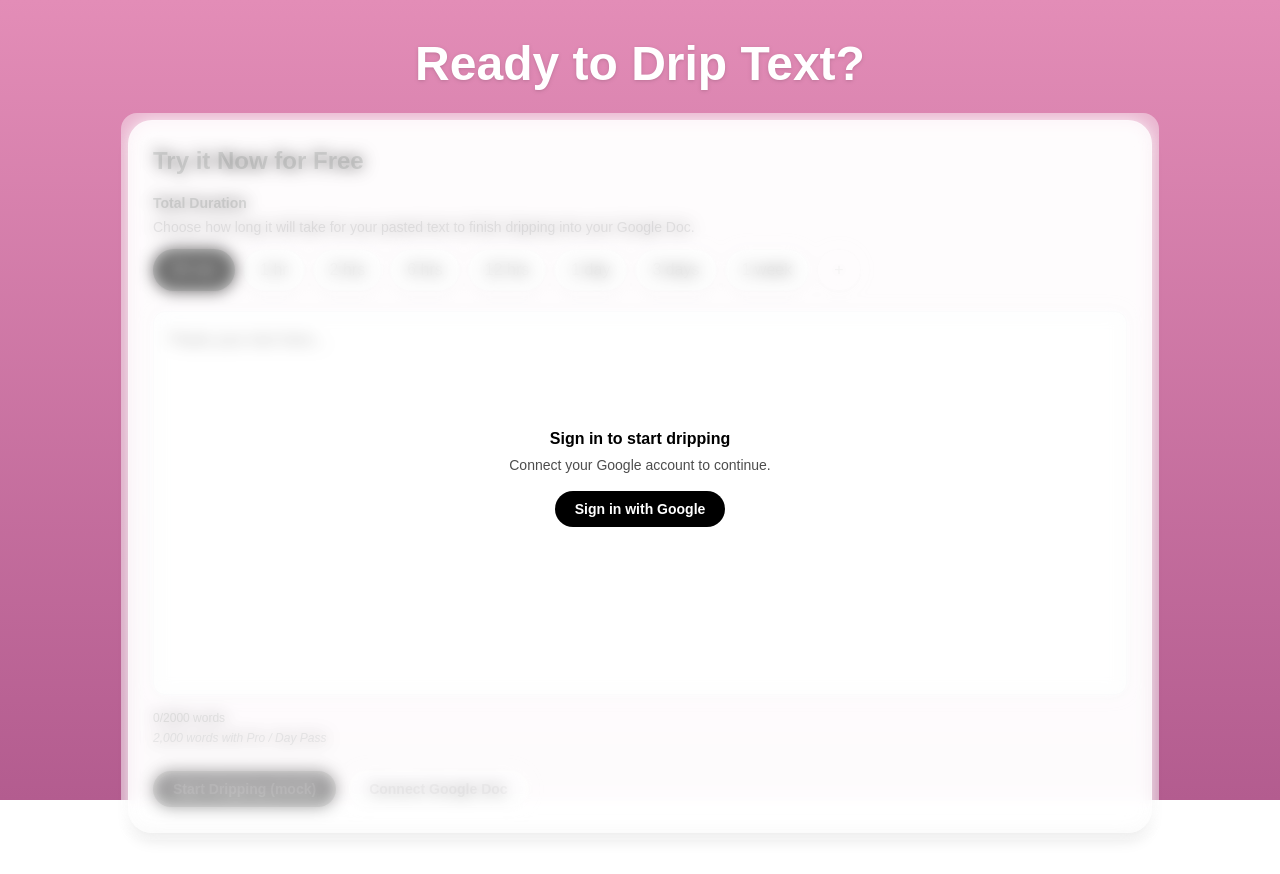
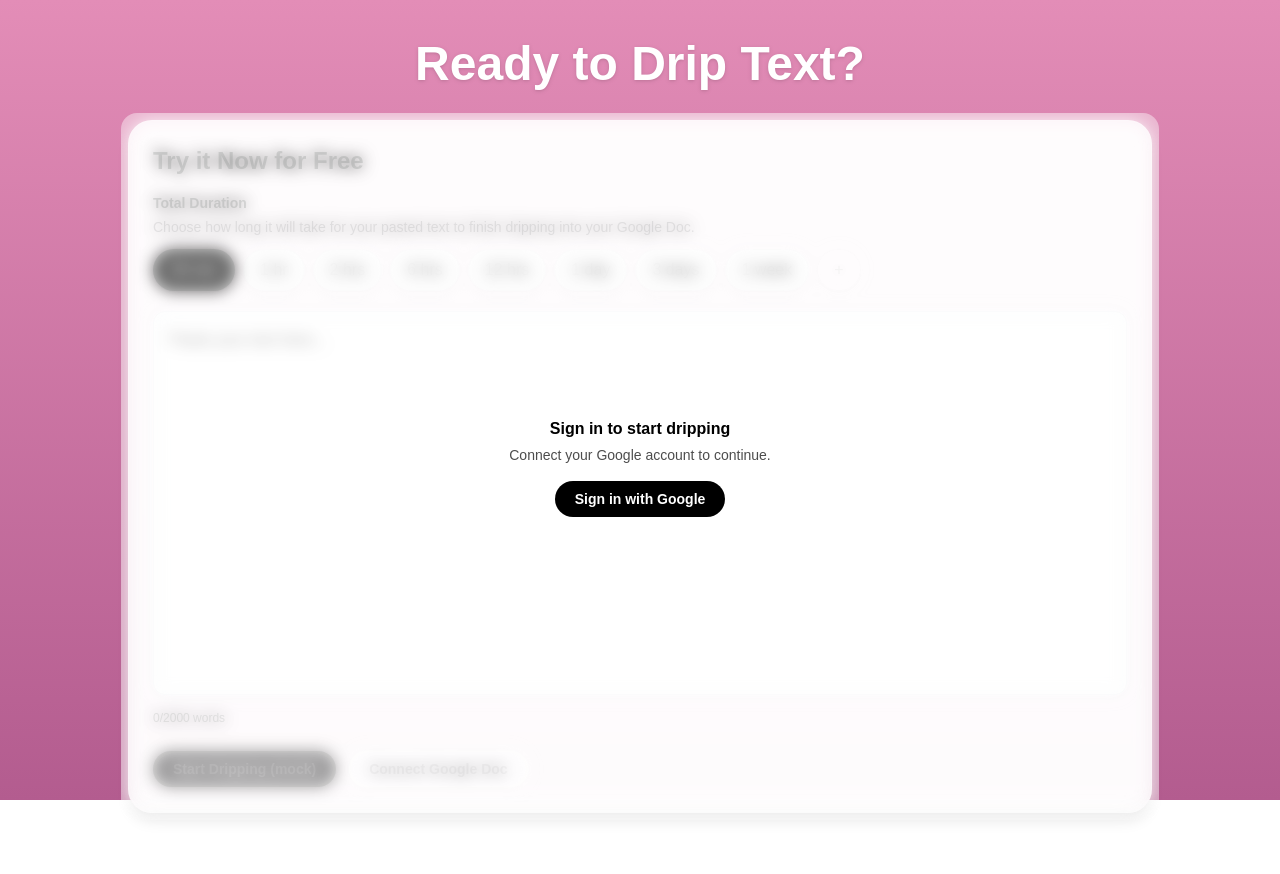
Before and after one commit to azeidan11/Dripwriter, a Next.js app: page /dashboard in a window 1280 px wide. Shown: the top 874 px of the page. Built offline with nearby package versions, Linux system fonts and the light colour scheme; no server answers.

Commit message:
Added different plans

```diff
--- a/app/dashboard/page.tsx
+++ b/app/dashboard/page.tsx
@@ -27,13 +27,37 @@ const PRO_CAPS: Record<Duration, number> = {
   10080: 10000,
 };
 
+type Plan = "dev" | "free" | "pro" | "daypass";
+
+// For development we keep everything unlocked.
+// Later, read this from the signed-in user's session.
+const PLAN: Plan = "dev";
+
+const FREE_CAPS: Record<Duration, number> = {
+  30: 1200,
+  60: 1600,
+  120: 0,
+  360: 0,
+  720: 0,
+  1440: 0,
+  4320: 0,
+  10080: 0,
+};
+
+const CAPS_BY_PLAN: Record<Plan, Record<Duration, number>> = {
+  dev: PRO_CAPS,
+  pro: PRO_CAPS,
+  daypass: PRO_CAPS,
+  free: FREE_CAPS,
+};
+
 export default function DashboardPage() {
   const { data: session } = useSession();
   const signedIn = !!session;
 
   const [duration, setDuration] = useState<Duration>(30);
   const [text, setText] = useState("");
-  const cap = useMemo(() => PRO_CAPS[duration], [duration]);
+  const cap = useMemo(() => CAPS_BY_PLAN[PLAN][duration], [duration]);
 
   const words = useMemo(() => {
     const trimmed = text.trim();
@@ -149,9 +173,11 @@ export default function DashboardPage() {
               <div className={`mt-2 text-xs ${over ? "text-red-500" : "text-black/70"}`}>
                 {words}/{cap} words {over && "• You’re over the suggested limit for this duration."}
               </div>
-              <div className="mt-1 text-xs italic text-black/60">
-                {PRO_CAPS[duration].toLocaleString()} words with Pro / Day Pass
-              </div>
+              {PLAN === "free" && (
+                <div className="mt-1 text-xs italic text-black/60">
+                  {PRO_CAPS[duration].toLocaleString()} words with Pro / Day Pass
+                </div>
+              )}
             </div>
 
             {/* Actions (solid fills) */}
```
